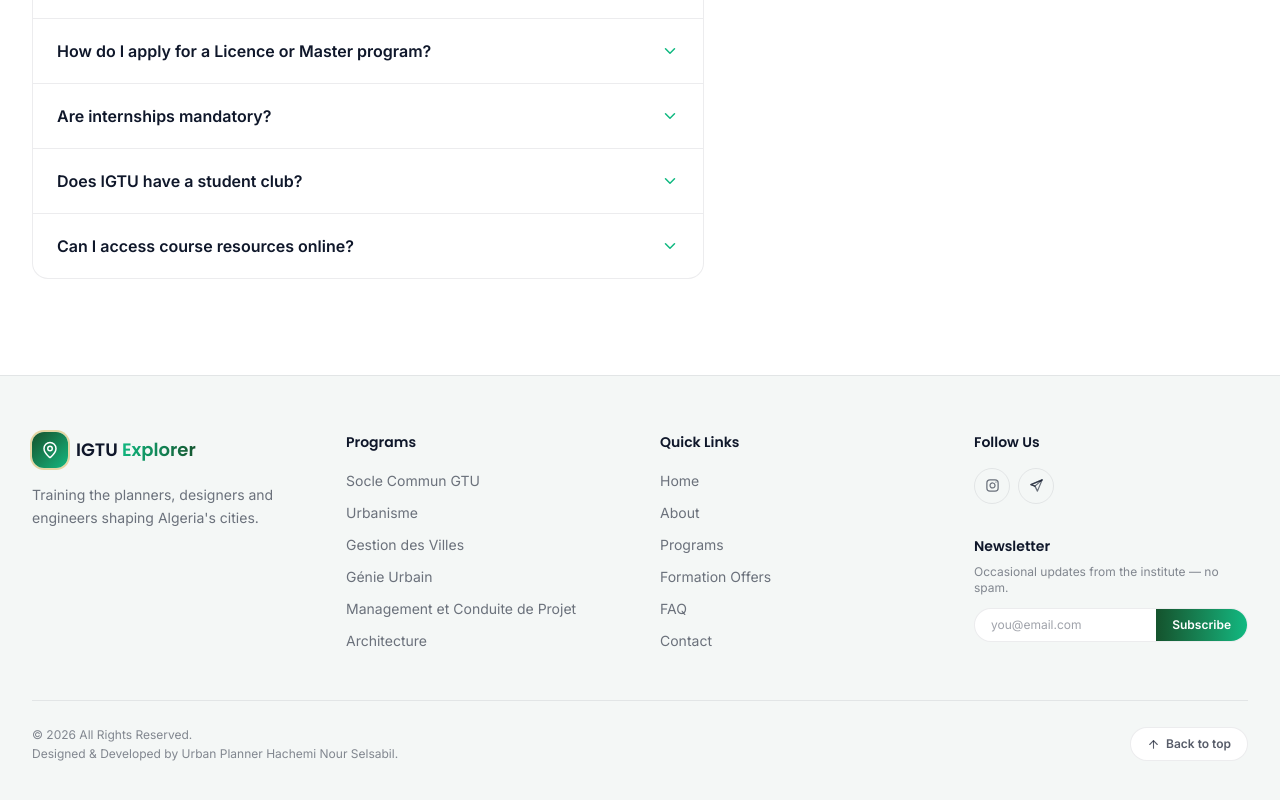
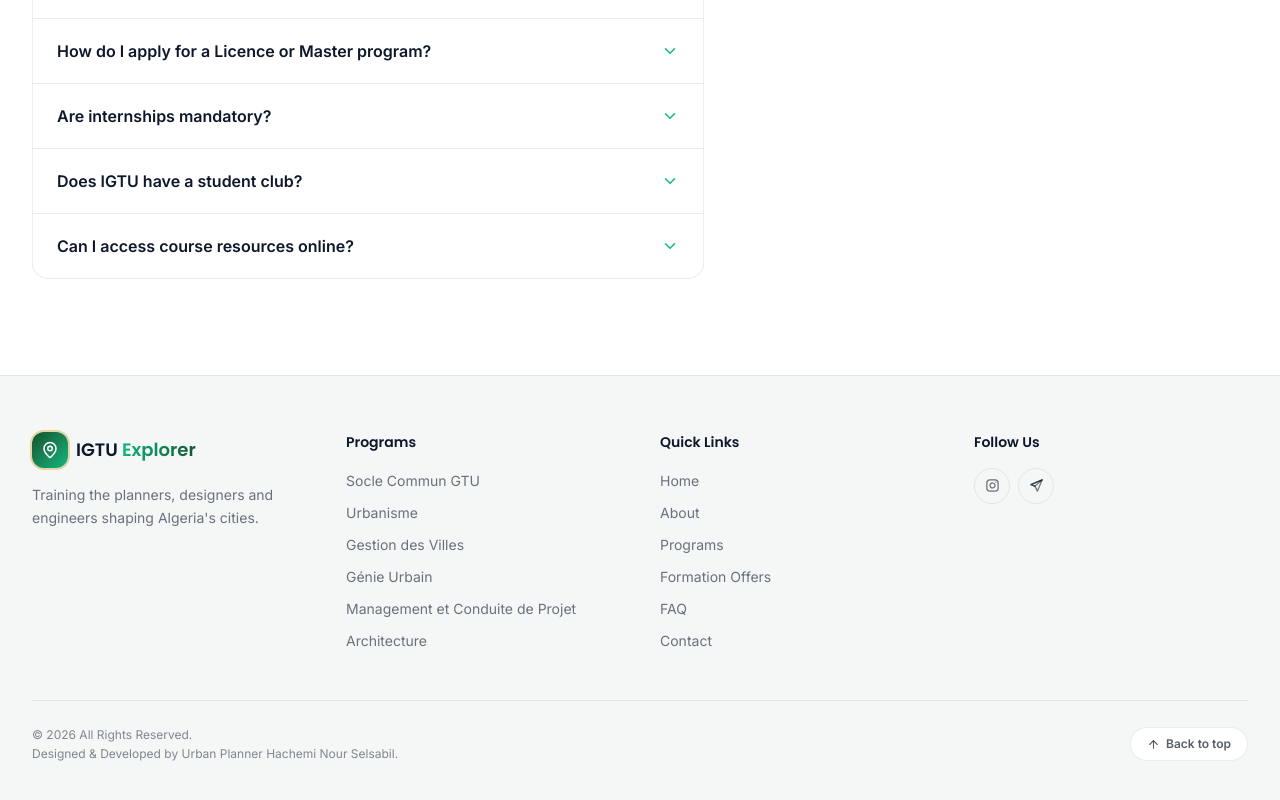
Before and after one commit to noursidra15-glitch/igtu-explorer-, a Next.js app: page /faq in a window 1280 px wide. Shown: the part 516-1316 px from the top of the page. Built offline with nearby package versions, Linux system fonts and the light colour scheme.

Commit message:
Improve footer

```diff
--- a/src/components/OfficialWebsite.tsx
+++ b/src/components/OfficialWebsite.tsx
@@ -0,0 +1 @@
+https://www.univ-msila.dz/site/gtu-ar/
--- a/src/components/layout/Footer.tsx
+++ b/src/components/layout/Footer.tsx
@@ -75,25 +75,7 @@ export function Footer() {
               })}
             </div>
 
-            <h3 className="mt-8 text-sm font-semibold text-foreground">{t.footer.newsletter}</h3>
-            <p className="mt-2 text-xs text-foreground/50">{t.footer.newsletterHint}</p>
-            <form
-              onSubmit={(e) => e.preventDefault()}
-              className="mt-3 flex overflow-hidden rounded-full border border-border-soft bg-surface"
-            >
-              <input
-                type="email"
-                required
-                placeholder="you@email.com"
-                className="focus-ring w-full bg-transparent px-4 py-2 text-xs outline-none placeholder:text-foreground/40"
-              />
-              <button
-                type="submit"
-                className="shrink-0 bg-gradient-to-r from-blue-brand to-emerald-brand px-4 py-2 text-xs font-semibold text-white"
-              >
-                {t.footer.subscribe}
-              </button>
-            </form>
+
           </div>
         </div>
 
--- a/src/data/site.json
+++ b/src/data/site.json
@@ -173,12 +173,12 @@
       {
         "platform": "Instagram",
         "handle": "@igtu.explorer",
-        "url": "https://instagram.com"
+        "url": "https://www.instagram.com/ns_designer20?utm_source=qr&igsh=YXoxdnl1dDVnc2Zs"
       },
       {
         "platform": "Telegram",
         "handle": "IGTU M'Sila",
-        "url": "https://t.me"
+        "url": "https://t.me/urban_planner20"
       }
     ]
   },
```
